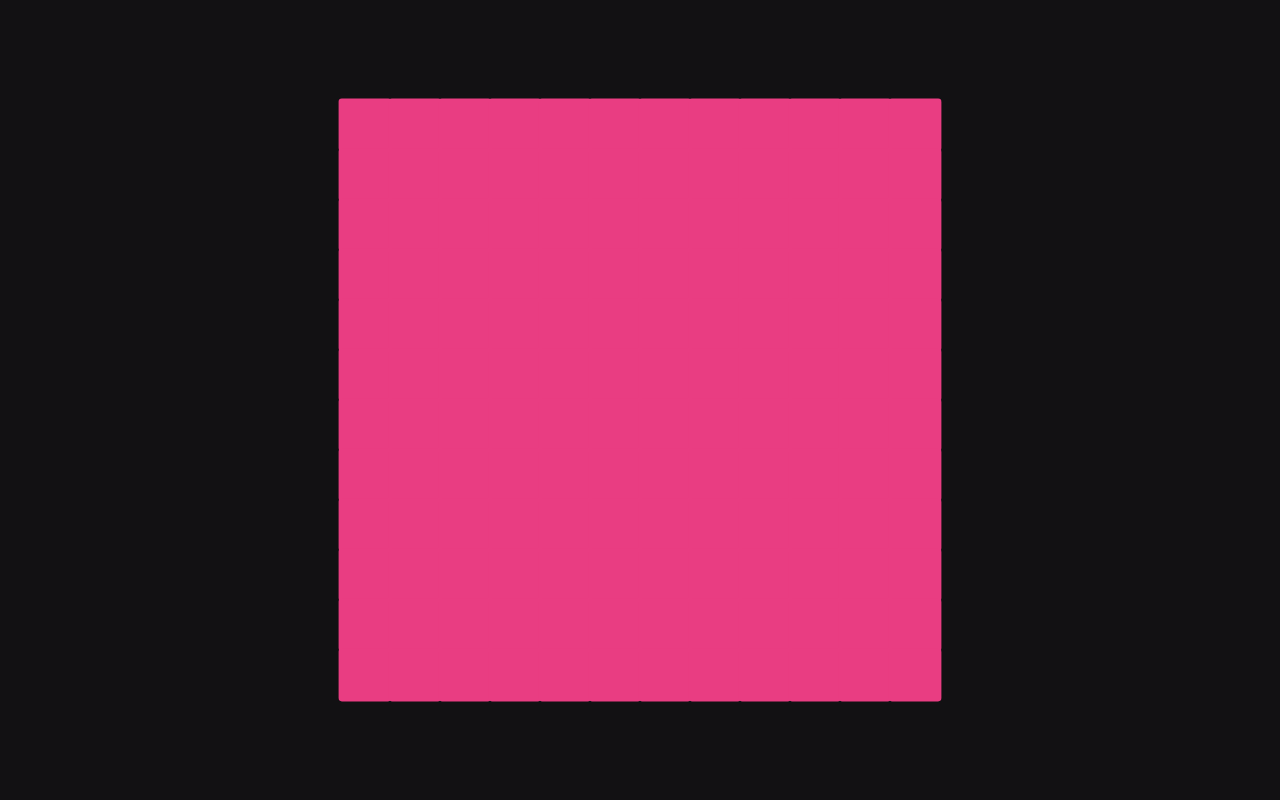
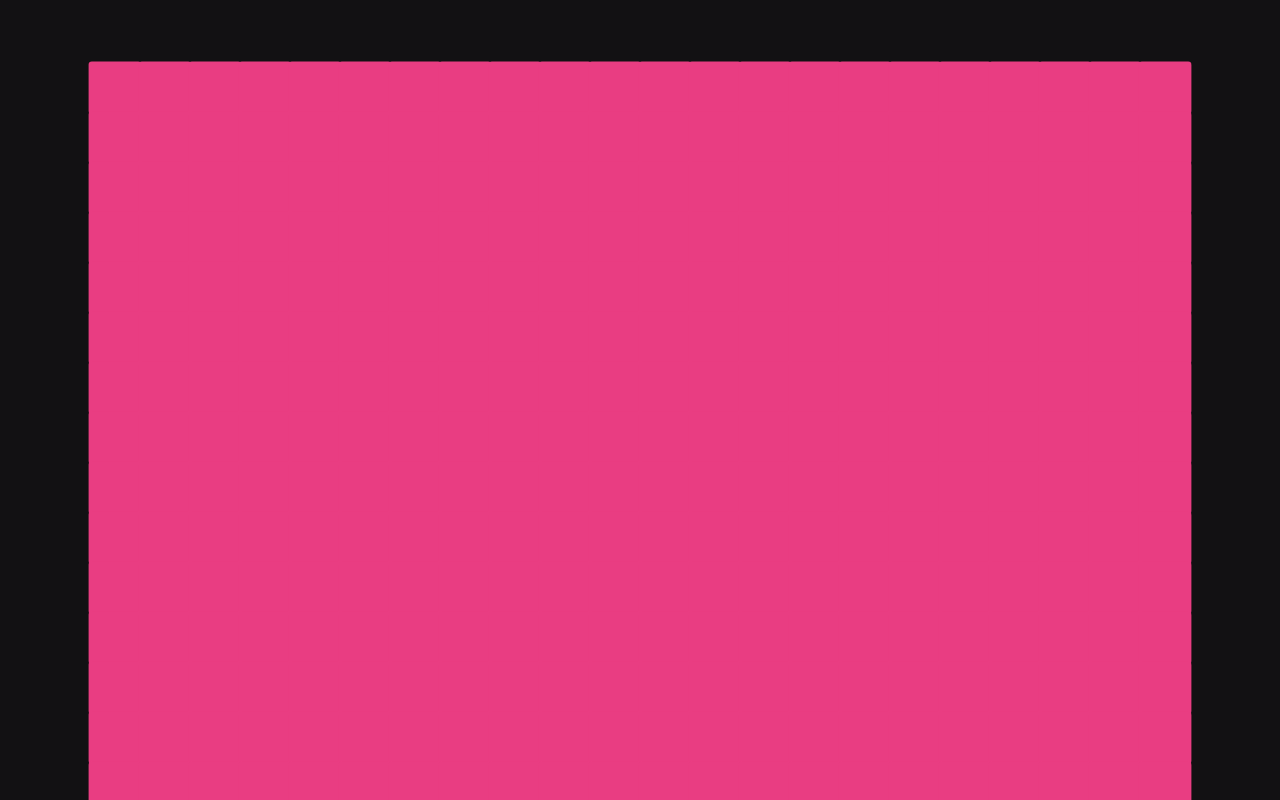
Before and after one commit to webcrawlersdev/minesweeper, a Next.js app: page /itsOverhaulTimeEverybody in a window 1280 px wide. Shown: the top 800 px of the page. Built offline with nearby package versions, Linux system fonts and the light colour scheme.

Commit message:
feat: added padding, game is now 22x22 *40

```diff
--- a/pages/itsOverhaulTimeEverybody.tsx
+++ b/pages/itsOverhaulTimeEverybody.tsx
@@ -5,8 +5,8 @@
 export default function Home() {
   const [board, setBoard] = useState<null | number[][]>(null);
 
-  let bombNumber = 12;
-  let dimSize = 12;
+  let bombNumber = 40;
+  let dimSize = 22;
 
   useEffect(() => {
     setBoard(createBoardWithJustNumbers(dimSize, bombNumber));
@@ -31,6 +31,7 @@ const Box = styled("div", {
   display: "flex",
   justifyContent: "center",
   alignItems: "center",
+  padding: "4rem",
 
   backgroundColor: "$background",
 });
```
